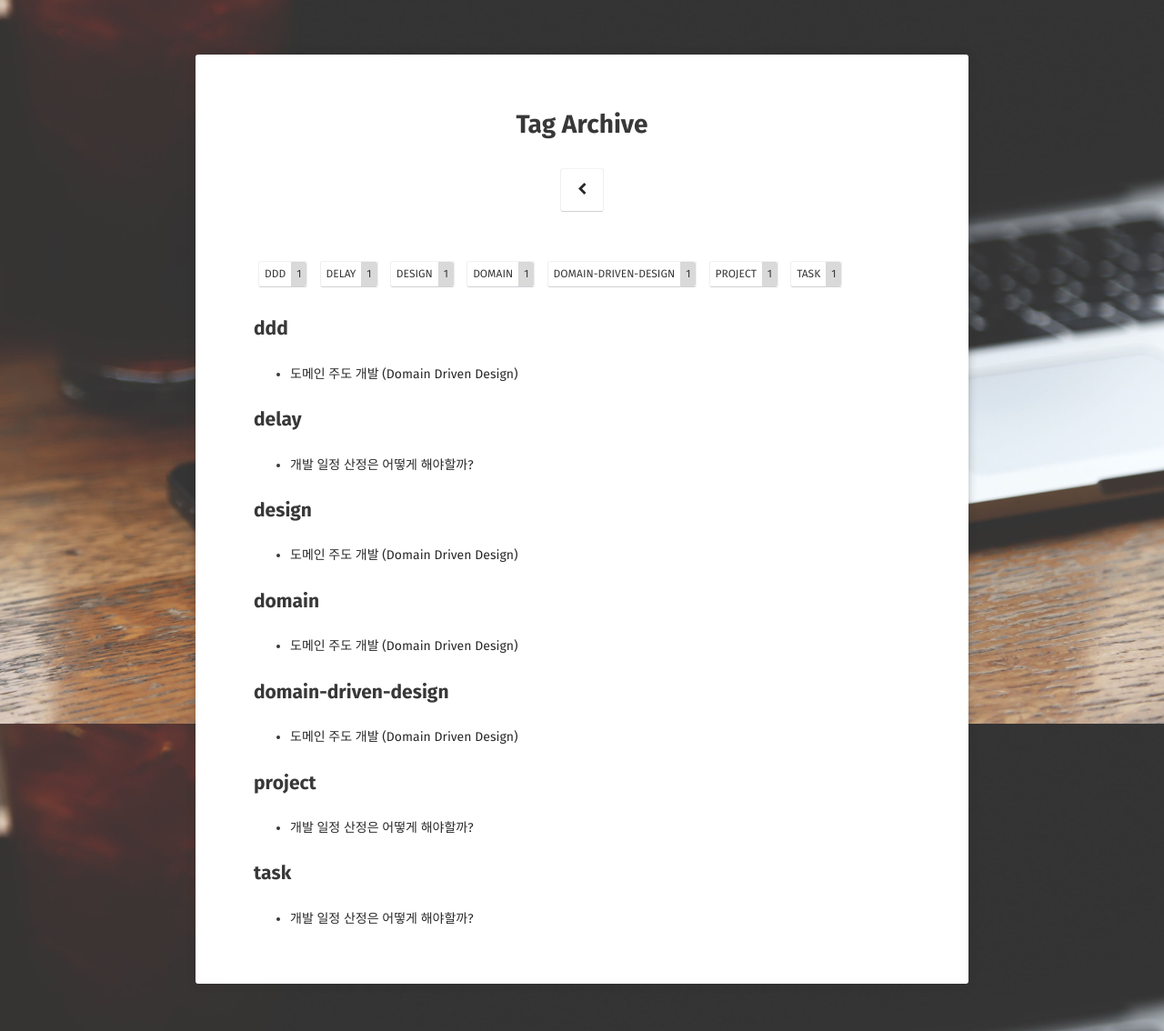
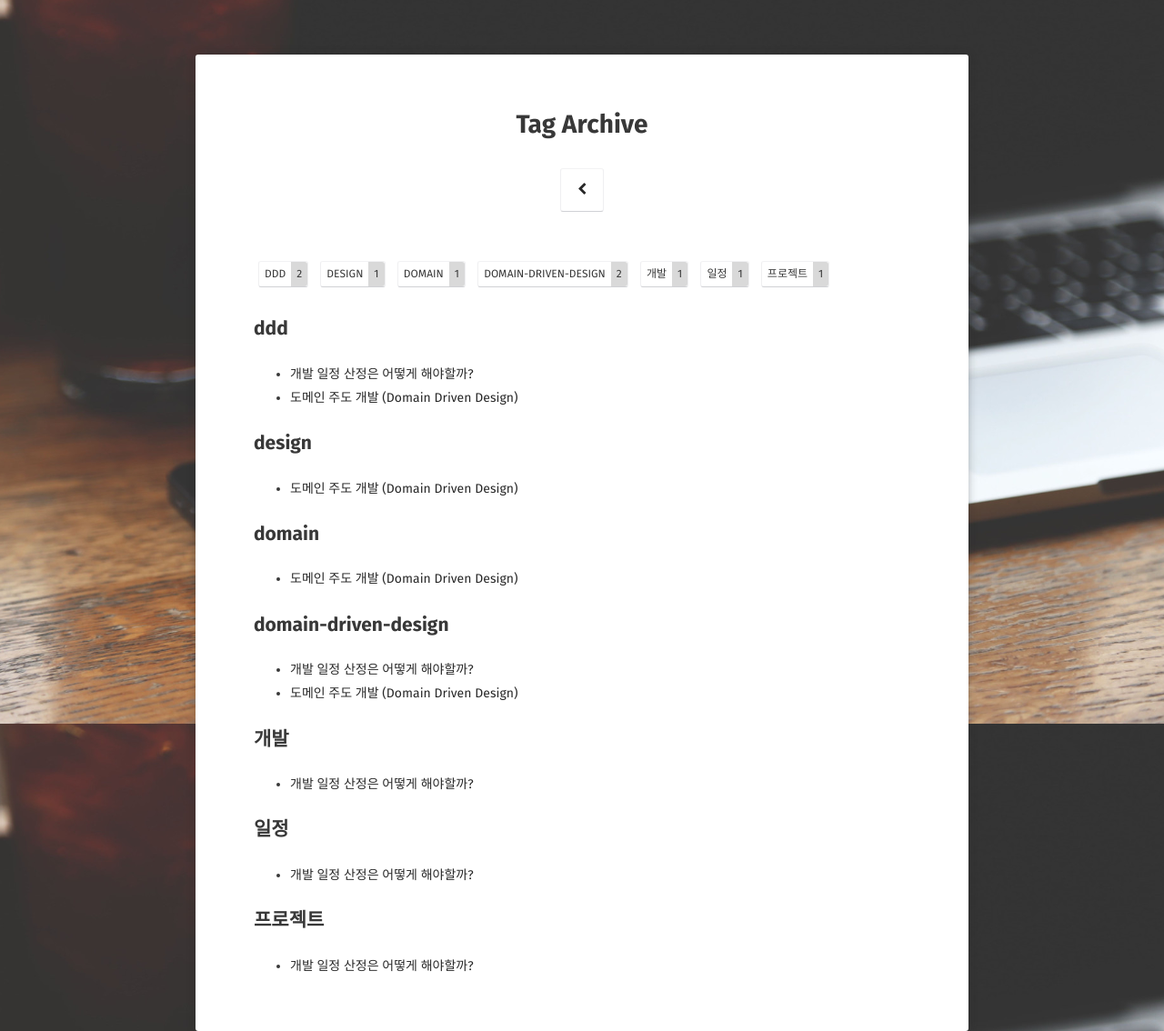
Before and after one commit to ryandev421/ryanpark91.github.io, a Jekyll site: the page built from tags/index.html, in a window 1280 px wide, cut to the strip 104-1238 px from the top of the page. Shown: the whole strip at 91% size. Built offline with Jekyll 4.4.1, drawn with Linux system fonts in a browser that asks for light colours; some web fonts are replaced; some of the changed lines change nothing that is shown.

Commit message:
개발 기간 산정에 대한 글 완성

```diff
--- a/_posts/2017-01-03-project-period.md
+++ b/_posts/2017-01-03-project-period.md
@@ -3,37 +3,72 @@ layout: post
 title: 개발 일정 산정은 어떻게 해야할까?
 date: 2017-01-03
 excerpt: "회사에서 업무를 하면서 약 한달가량 일정이 딜레이 되는 상황이 생겼었다. 그러면서 '왜 이렇게 되었을까, 내가 실력이 부족한가'에 대한 고민을 하게 되었다. 그것에 대한 나의 생각을 정리한다"
-tags: [project, task, delay]
+tags: [프로젝트, 개발, 일정, ddd, domain-driven-design]
 comments: true
 ---
 
-## 1. 서론
+# 1. 서론
 
-최근에 회사에서 맡은 업무를 진행하면서 '개발 일정은 어떻게 산정해야 하는가?'라는 생각을 하게 되었다. 처음 내가 산정한 기간은 2주였지만 이 것을 팀장님께 말했을 때 팀장님은 너무 짧게 잡은 것 같다고 한 달정도의 시간을 산정하였다. 개발을 하기 시작하기 전부터 일정 산정에 괴리가 생겼던 것이다. 하지만 이것이 끝이 아니다. 개발을 진행하면서 여러 이슈들이 생기면서 점점 늦어지면서 결국은 총 개발기간은 9주정도가 되었다. 처음 내가 산정했던 2주에서 9주는 엄청난 차이다. 왜 이런 상황이 발생하였고 어떻게 해야 예상 개발 기간을 실제 개발 기간에 근사하게 정할 수 있을지 적어보고자 한다.
+최근에 회사에서 맡은 업무를 진행하면서 '개발 일정은 어떻게 산정해야 하는가?'라는 생각을 하게 되었다. 처음 내가 산정한 기간은 2주였지만 이 것을 팀장님께 말했을 때 팀장님은 너무 짧게 잡은 것 같다고 한 달정도의 시간을 산정하였다. 개발을 하기 시작하기 전부터 일정 산정에 괴리가 생겼던 것이다. 하지만 이것이 끝이 아니다. 개발을 진행하면서 여러 이슈들이 생기면서 점점 늦어지면서 결국은 총 개발기간은 9주정도가 되었다. 처음 내가 산정했던 2주에서 9주는 엄청난 차이다. 개발 기간 산정하는 과정을 시작으로 완성하기까지 내가 겪었던 문제점들이 이 글을 읽는 독자에게 도움이 되었으면 좋겠다.
 
-## 2. 본론
+# 2. 본론
 
-### 2.1 처음에 왜 개발 기간을 2주로 산정하였나?
+## 2.1 처음에 왜 개발 기간을 2주로 산정하였나?
 
 처음 개발 기간을 산정하던 당시 여러 이유가 있었던 것 같다.
 
--  첫 번째 이유: 자기가 스스로에게 주는 압박
+-  **첫 번째 이유: 자기가 스스로에게 주는 압박**
 
    나는 그 당시 회사에 입사한지 4개월정도 된 상태였다. 즉, 3개월의 수습이 끝난 뒤 맡은 첫 프로젝트였다. 더불어 훈련소(병특이라 4주 훈련)에서 돌아온 뒤 맡은 첫 테스크였기에 열심히 하는 모습을 보여야 한다는 생각이 있었다. 뭔가 팀장님이 생각한 것보다 길게 잡으면 안 될거 같은 느낌(?)이 있었다. 그래서 조금은 빠듯하게 산정하였었던 것 같다. (지금 생각해보면 바보같은..)
 
--  두 번째 이유: 기존 레거시 코드에 대한 분석 부족
+-  **두 번째 이유: 기존 레거시 코드에 대한 분석 부족**
 
-   기간 산정하던 당시의 모습을 돌이켜 보면, 기존 레거시 코드에 대한 분석이 없었다. 나는 단순히 주어진 요구사항들의 목록들을 나열하고 각각 개발 예상기간을 "대충" 산정하였다. 개발 시작 전에 팀장님께서 하신 말씀이 있는데 그때는 잘 이해를 하지 못 하였지만 지금은 조금은 이해가 간다. "먼저 기존 코드들을 보고 도메인 규칙들을 정리해 보세요."
+      기간 산정하던 당시의 모습을 돌이켜 보면, 기존 레거시 코드에 대한 분석이 없었다. 나는 단순히 주어진 요구사항들의 목록들을 나열하고 각각 개발 예상기간을 "대충" 산정하였다. 개발 시작 전에 팀장님께서 하신 말씀이 있는데 그때는 잘 이해를 하지 못 하였지만 지금은 조금은 이해가 간다. "먼저 기존 코드들을 보고 도메인 규칙들을 정리해 보세요."  (*도메인 규칙이란 '물품이 배송되고 나면 배송지를 변경할 수 없다'와 같은 규칙들을 말한다. 자세한 것은 검색...)
 
 
 ## 2.2 실제 개발하면서 왜 9주까지 늘어나게 되었나?
 
 앞서 (2.1)에서 얘기한 문제점은 순수 나의 잘 못이라면 여기서는 조금은 외부적인 문제도 있었다. 대부분 내가 예상하기 힘든 이슈이다.
 
-- 첫 번째 이유: 우리가 사용하고 있는 외부 라이브러리의 버그
+- **첫 번째 이유: 우리가 사용하고 있는 외부 라이브러리의 버그**
 
-  우리는 외부 라이브러리로 [Doctrine](https://en.wikipedia.org/wiki/Doctrine)이라는 ORM을 사용하고 있었다. 버그의 간략한 내용을 말하면, main entity와 여기에 포함된 sub entity가 있을 때, entity를 save를 할 경우 main entity의 변경사항만 저장되고 sub entity의 변경사항은 저장되지 않는 문제가 있었다.(자세한 버그 내용은 [여기](https://github.com/doctrine/doctrine2/issues/4142)에..) 나는 당시에 버그일거란 생각은 상상조차 못한 채  나의 개발실력 부족이라는 생각만 하며 거의 이틀을 날려버렸다. 버그라는 것을 알았을 땐 허무했다...
+  우리는 외부 라이브러리로 **[Doctrine](https://en.wikipedia.org/wiki/Doctrine)**이라는 ORM을 사용하고 있었다. 버그의 간략한 내용을 말하면, main entity와 여기에 포함된 sub entity가 있을 때, entity를 save를 할 경우 main entity의 변경사항만 저장되고 sub entity의 변경사항은 저장되지 않는 문제가 있었다.(자세한 버그 내용은 [여기](https://github.com/doctrine/doctrine2/issues/4142)에..) 나는 당시에 버그일거란 생각은 상상조차 못한 채  나의 개발실력 부족이라는 생각만 하며 거의 이틀을 날려버렸다. 버그라는 것을 알았을 땐 허무했다...
 
-- 두 번째 이유: 팀내에 새로 생겨나는 코드 규약
+- **두 번째 이유: 팀내에 새로 생겨나는 새로운 코드 규약**
 
-  팀내에서 [DDD(Domain-Driven-Design)](https://en.wikipedia.org/wiki/Domain-driven_design)을
+  팀내에서 **[DDD(Domain-Driven-Design)](https://en.wikipedia.org/wiki/Domain-driven_design)**을 적용하여 개발중에 있다. 아직 DDD를 적용하는데 초기 단계라서 다양한 경우에 대한 명확한 코드 규약이 없었다. 그래서 개발 중간 중간에 팀내의 새로운 코드 규약을 회의를 통해 정해야 할 때가 있었다. 예를 들어 '응용 서비스과 도메인 서비스의 네이밍을 어떻게 할것인가?', '디렉토리 구조는 어떻게 가져갈 것인가?'과 같은 것이다. 이것이 별것 아닌 것처럼 보일 수도 있지만, 개발 중간에 새로운 코드 규약이 어떻게 정해지냐에 따라 변경해야 할 파일들이 크게 늘어날 수 있다.
+
+- **세 번째 이유: 개발중간에 새로 생겨나는 요구사항**
+
+  이것은 초기에 누락한 요구사항인 경우도 있었고 개발이 완성될 쯤에 새로운 요구사항이 생긴 경우도 있었다. 새로운 요구 사항을 예를 들면, 기존의 요구사항에는 '관리자가 알림을 고객들에게 보낼 수 있다' 뿐이었지만, 추후에 생긴 추가 요구사항은 '관리자가 실수로 알림을 보낼수도 있기에 알림 회수기능이 필요하다'와 같은 것이다.
+
+- **네 번째 이유: 생각보다 컸던 규모**
+
+  이것은 (2.1)에서 언급했던 두번째 이유랑 비슷한 맥락인데, 초기에 레거시 코드에 대한 분석이 없이 개발을 시작하다 보니 개발을 진행 할수록 새로운 클래스가 추가적으로 필요하거나, 동일한 기능을 하는데 여러 클래스에 기능이 분산되어 있던 것을 뒤늦게 알아차리거나 같은 일이 생겨났다.
+
+
+## 2.3 어떻게 이러한 문제점을 개선할 수 있을까?
+
+나는 이러한 문제를 개선하기에 앞서서 '내가 실력이 부족해서 이렇게 오래 딜레이 되었군아'라는 자괴감이 많이 들었던 것 같다. 이러한 생각이 들었던 이유는 **내가 하루 10이란 일을 했어야 했는데 5정도의 일을 한 것인지, 원래 5정도 밖에 할 수 없는 양인데 내가 10으로 잡은건지** 감이 안 잡혔기 때문이다.
+자, 그럼 이것을 어떻게 개선할 수 있을까? 사실 이건 답이 없다. 그 동안의 축적된 경험으로 산정하기 때문이다. 이런 고민에 대해 팀장님께 여쭤보았는데 팀장님의 답변도 감이라고 하였다. 하지만 이러한 감을 잘 잡는데 도움이 될만한 방법이 있다.
+
+### 2.3.1 매일의 업무 일지를 쓴다
+
+조금 놀라웠던 거는 개발 경험이 많은 팀장님도 개발일지를 쓰고 계셨다. 개발 일지는 업무에 대해 자세하게 쓰진 않고 간략하게 자신이 오늘 할당한 업무에 대해 어느정도 달성했는지 간략히 확인 할 수 있는 정도로 쓴다. 예를 들면 아래와 같다
+
+|    해야 할 업무    |   갑자기 생긴 업무   |
+| :-----------: | :-----------: |
+| * 리뷰 추가 기능 수정 | - CMS 페이지 버그 수정 |
+| - 리뷰 삭제 기능 추가 |      ...      |
+
+*(참고: \*는 당일 반드시 끝내야 하는 업무를 표시한 것)*
+
+왼쪽의 해야 할 업무는 전날 내가 미리 산정해 놓은 일일 할당량이다. 반대로 오른쪽은 그날 당일 갑자기 생긴 업무들을 적는다. 예를 들어 당일 갑자기 서비스 중인 서버에 문제가 생긴 경우나 급하게 요청온 것을 대응해야 할 경우가 오른쪽 영역에 적히게 된다. 이렇게 적어두고 퇴근 후 작성해 놓은 개발 일지를 검토해 보라. 이렇게 하루 이틀 쌓이다 보면, 자신이 어느 정도 일을 하루에 처리할 수 있는지 감이 생길 것이다.
+
+### 2.3.2 평상시에 프로젝트의 구조에 대해 잘 알아두자
+
+지금은 안 그렇지만 경력이 1년 미만이었던 시절에는 내가 현재 맡은 업무 외의 것들에 대해 무관심했다. 다른 사람들이 어떠한 업무를 하는지, 개발하면서 어떠한 이슈가 있었는지에 대해 별로 관심이 없었고 잘 듣지도 않았었다. 하지만 다른 사람의 업무에 대한 관심이 개발 산정에 도움이 된다. 왜냐하면 내가 코드를 보지 않아도 그 사람을 통해 코드의 구조가 어느 정도 그림이 머릿속으로 그려지기 때문이다. 평상시에 내가 보았던 코드 외에 다른 것들은 어떠한 구조로 개발이 되었는지 전체적인 큰 틀을 아는 것이 개발 기간 산정에 큰 도움이 된다. 아무리 경력이 많은 사람일지라도 프로젝트의 전체적인 구조를 알고 개발하는 사람과 한번도 본 적없는 코드를 보고 개발하는 사람은 천지차이다.
+
+# 정리
+
+개발 기간 산정은 감이다. 이러한 감은 개발해본 경력이 쌓이고 시간이 지나면 해결해 줄 것이다. 하지만 **매일매일 사소한 것 하나에 관심을 갖고 사소한 것이라도 개선해 나가려고 노력한다면** 이러한 감을 좀 더 빨리 얻게 되지 않을까?
```
